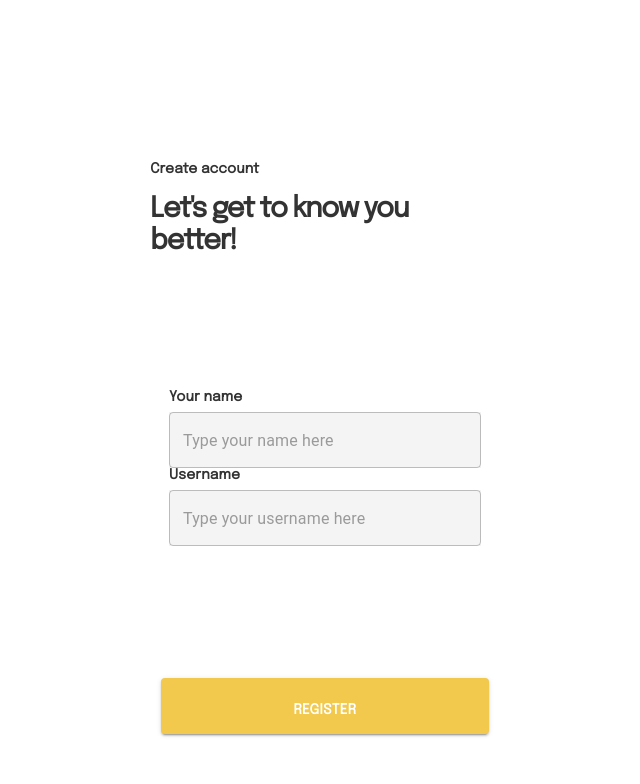
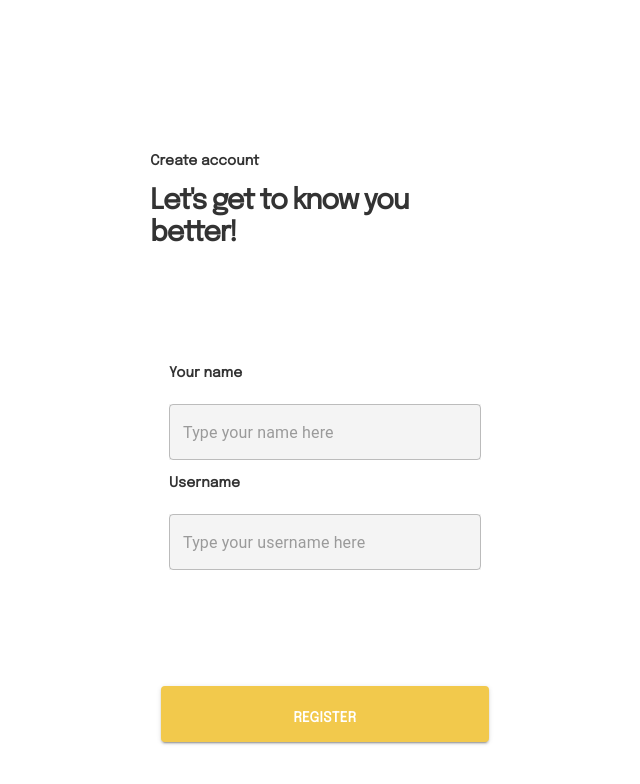
Before and after one commit to Pratikcs50/tic-tac-toe, a React (Create React App) app: page / in a window 1280 px wide. Shown: the top 784 px of the page, without its empty margins (315-955 px from the left). Built offline with nearby package versions, Linux system fonts and the light colour scheme; a web font is replaced by a local one.

Commit message:
styled form container of register conponent

```diff
--- a/src/layout/register/Register.scss
+++ b/src/layout/register/Register.scss
@@ -32,6 +32,12 @@
     }
   }
 
+  .form_container {
+    display: flex;
+    flex-direction: column;
+    gap: 16px;
+  }
+
   .action_container {
     display: flex;
     align-items: center;
```
